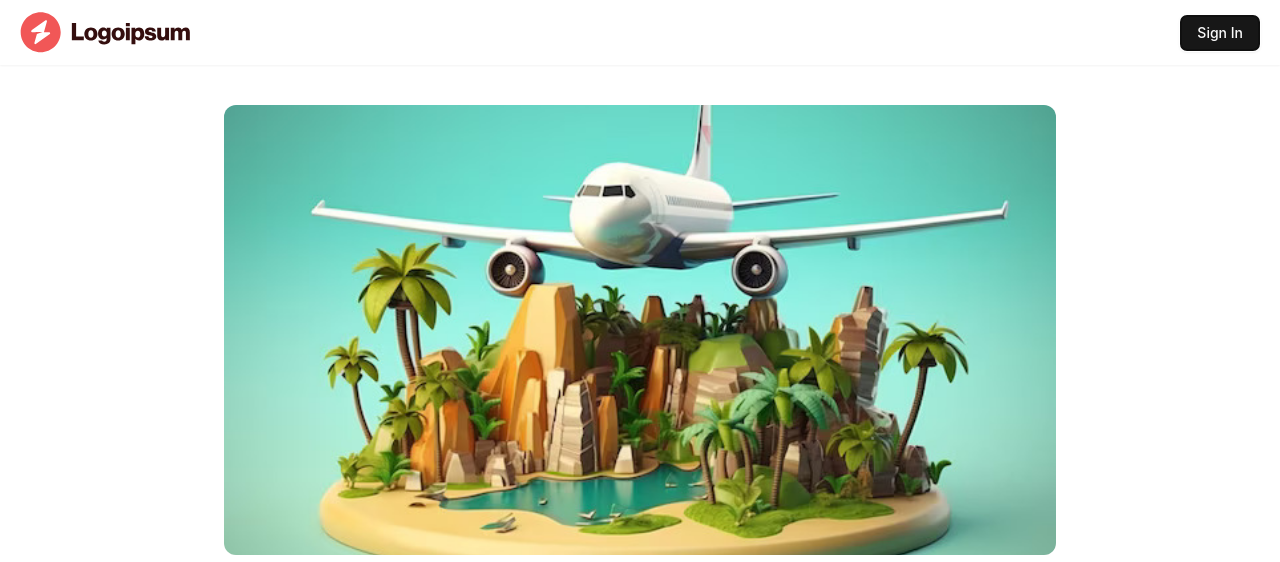
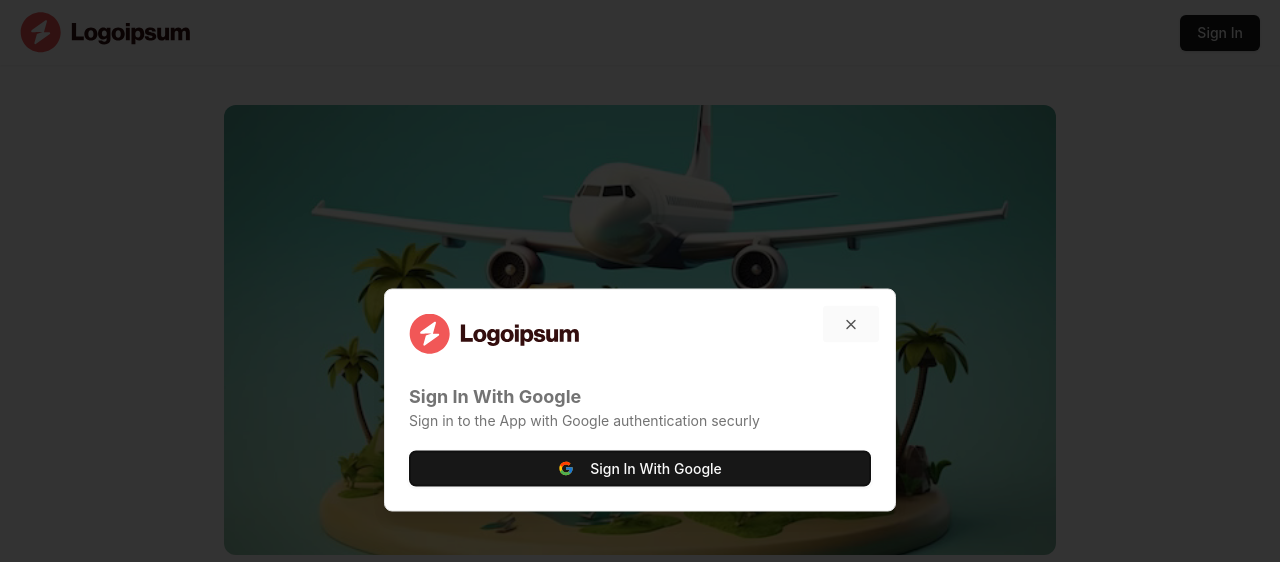
Before and after one commit to vermaadigit/AI-Trip-Planner, a React (Vite) app: page /view-trip/1 in a window 1280 px wide. Both pictures are taken after a click on the button "Sign In". Shown: the top 562 px of the page. Built offline with nearby package versions, Linux system fonts and the light colour scheme; no server answers; the database is empty.

Commit message:
Crate Trip, My Trip Routes Added

```diff
--- a/src/components/custom/Header.jsx
+++ b/src/components/custom/Header.jsx
@@ -1,13 +1,102 @@
-import React from 'react'
+import React, { useEffect, useState } from 'react'
 import { Button } from '../ui/button'
+import {
+  Popover,
+  PopoverContent,
+  PopoverTrigger,
+} from "@/components/ui/popover"
+import { googleLogout } from '@react-oauth/google';
+import { useNavigation } from 'react-router-dom';
+import {
+  Dialog,
+  DialogContent,
+  DialogDescription,
+  DialogHeader,
+  DialogTitle,
+  DialogTrigger,
+} from "@/components/ui/dialog"
+import { FcGoogle } from "react-icons/fc";
+import { useGoogleLogin } from '@react-oauth/google'
+import axios from 'axios'
+
 
 function Header() {
+
+  const user = JSON.parse(localStorage.getItem('user'));
+  const [openDialog, setOpenDialog] = useState(false);
+
+  useEffect(()=>{
+    console.log(user)
+  },[])
+
+  const login = useGoogleLogin({
+    onSuccess:(codeResp)=>GetUserProfile(codeResp),
+    onError:(error)=>console.log(error)
+  })
+
+  const GetUserProfile = (tokenInfo) => {
+    axios.get(`https://www.googleapis.com/oauth2/v1/userinfo?access_token=${tokenInfo?.access_token}`, {
+      headers:{
+        Authorization:`Bearer ${tokenInfo?.access_token}`,
+        Accept:'Application/json'
+      }
+    }).then((resp)=>{
+      console.log(resp);
+      localStorage.setItem('user', JSON.stringify(resp.data))
+      setOpenDialog(false);
+      window.location.reload
+    })
+  }
+
   return (
     <div className='p-3 shadow-sm flex justify-between items-center px-5'>
       <img src = '/logo.svg'></img>
       <div>
-        <Button>Sign In</Button>
+        {user?
+          <div className='flex items-center gap-3'>
+              <a href='/create-trip'>
+              <Button variant="outline" className="rounded-full">+ Create Trip</Button>
+              </a>
+              <a href='/my-trips'>
+              <Button variant="outline" className="rounded-full">My Trips</Button>
+              </a>
+              <Popover>
+                  <PopoverTrigger>
+                    <img src={user?.picture} className='h-[30px] w-[30px] rounded-full' />
+                  </PopoverTrigger>
+                  <PopoverContent>
+                    <h2 className='cursor-pointer' onClick={()=>{
+                      googleLogout();
+                      localStorage.clear();
+                      window.location.reload();
+                    }}>Logout</h2>
+                  </PopoverContent>
+              </Popover>
+
+          </div>
+          :
+          <Button onClick={()=>setOpenDialog(true)}>Sign In</Button>
+        }
       </div>
+      <Dialog open={openDialog}>
+          <DialogContent>
+            <DialogHeader>
+
+                <DialogDescription>
+                  <img src="/logo.svg"/>
+                  <h2 className='font-bold text-lg mt-7'>Sign In With Google</h2>
+                  <p>Sign in to the App with Google authentication securly</p>
+
+                  <Button
+                  onClick={login}
+                  className="w-full mt-5 flex gap-4 items-center">
+                  <FcGoogle className='h-7 w-7 ' />
+                  Sign In With Google
+                  </Button>
+                </DialogDescription>
+            </DialogHeader>
+          </DialogContent>
+      </Dialog>
     </div>
   )
 }
```
